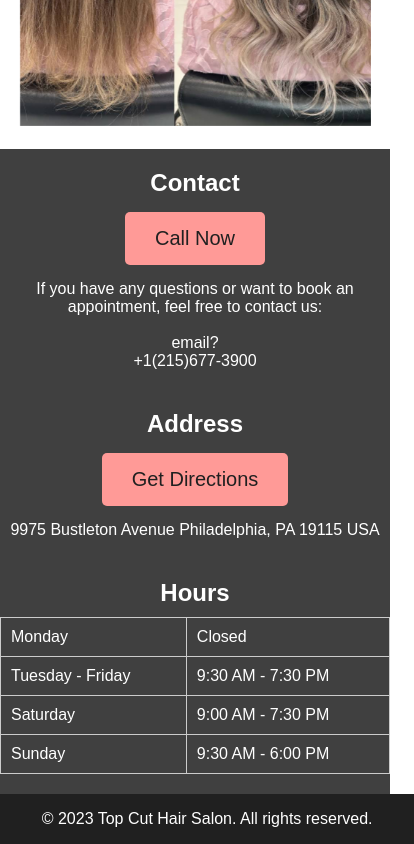
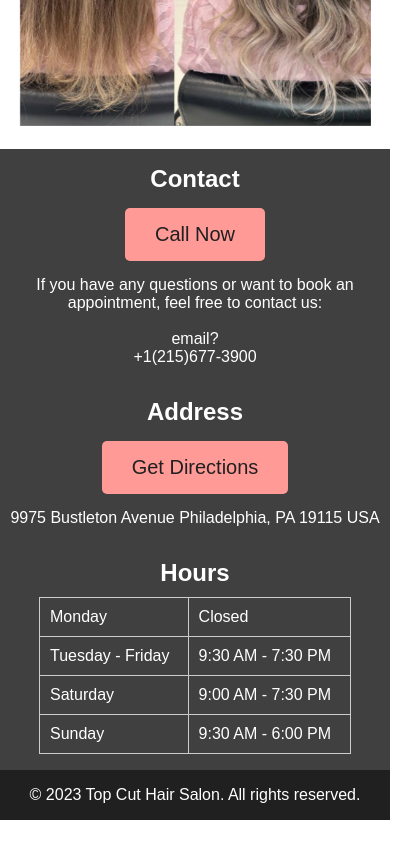
Before and after one commit to lin-shuang/top-cut-hair-salon, a plain HTML site: page index.html in a window 390 px wide. Shown: the part 1265-2109 px from the top of the page, 414 px wide, since content can reach past the window. After the commit the page ends 2085 px from the top, so only its background shows below. Drawn offline with Linux system fonts and the light colour scheme.

Commit message:
page allignment fixed

```diff
--- a/style.css
+++ b/style.css
@@ -279,7 +279,7 @@ nav {
 .address-info,
 .hours-info {
   flex: 1;
-  padding: 20px;
+  padding: 1rem;
 }
 
 /* Media query for smaller screens */
@@ -294,6 +294,13 @@ nav {
   .hours-info {
     width: 100%; /* Full width for each section */
     text-align: center; /* Center-align the content */
+    padding: 0;
+    padding-top: 1rem;
+    padding-bottom: 1rem;
+  }
+
+  .hours-info{
+    width: 80%; /* Full width for each section */
   }
 }
 
@@ -360,6 +367,12 @@ footer {
   padding: 1rem;
   position:relative;
   bottom: 0;
-  width: 98%; /* Make the footer span the entire width */
+   /* Make the footer span the entire width */
   z-index: 999; /* Ensure the footer stays on top of other elements */
 }
+
+/* debug outline
+*{
+  outline: 1px solid red;
+ }
+ */
```
